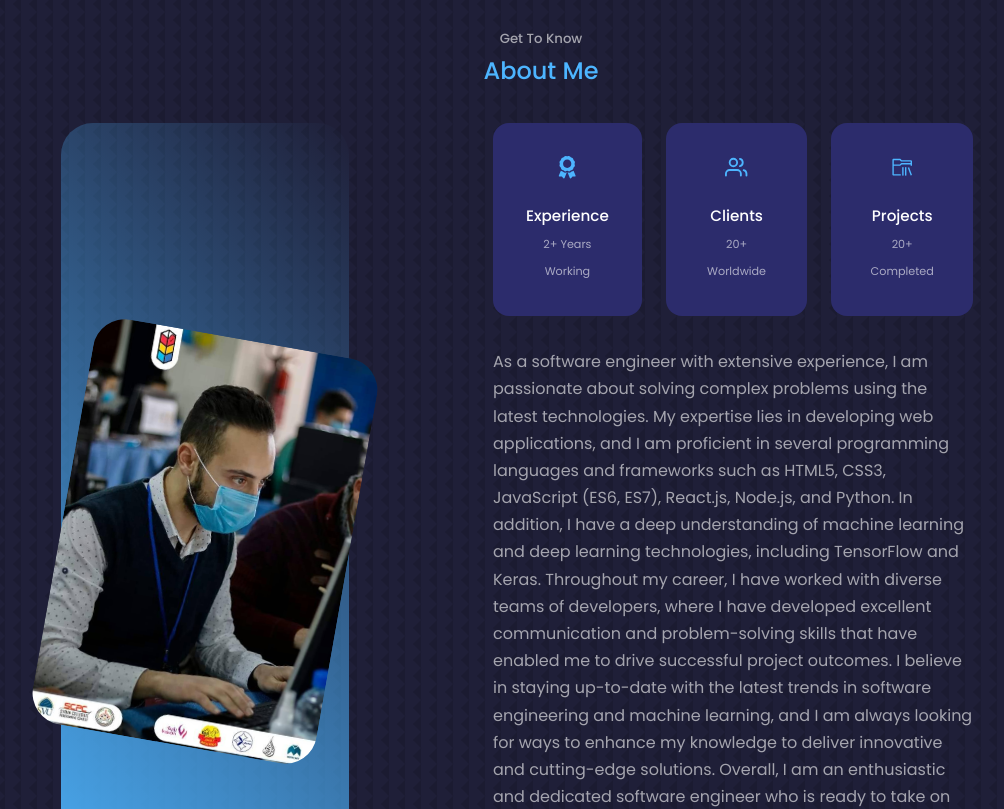
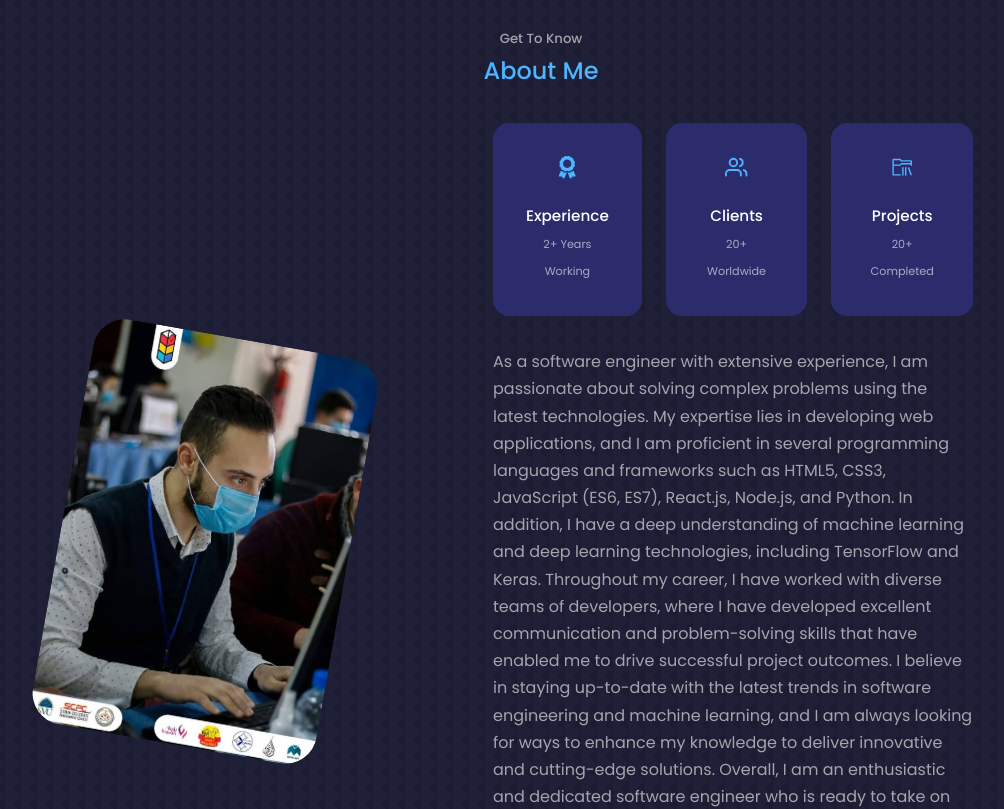
Before and after one commit to khederTa/MyPortfolio, a React (Create React App) app: page / in a window 1280 px wide. Shown: the part 900-1709 px from the top of the page, without its empty margins (99-1103 px from the left). Built offline with nearby package versions, Linux system fonts and the light colour scheme.

Commit message:
Update about.css

```diff
--- a/src/components/about/about.css
+++ b/src/components/about/about.css
@@ -9,7 +9,7 @@
     height: auto;
     /* aspect-ratio: 1/1; */
     border-radius: 2rem;
-    background: linear-gradient(45deg, var(--color-primary), transparent);
+    /*background: linear-gradient(45deg, var(--color-primary), transparent);*/
     display: grid;
     place-items: center;
 }
```
